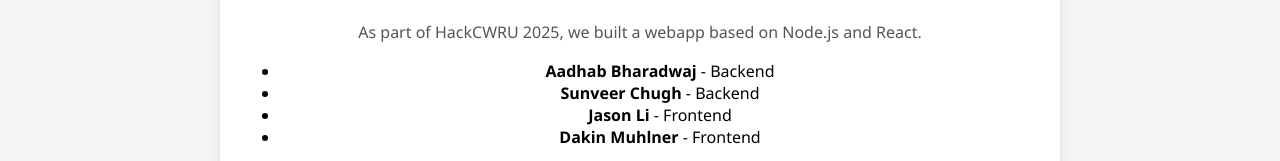
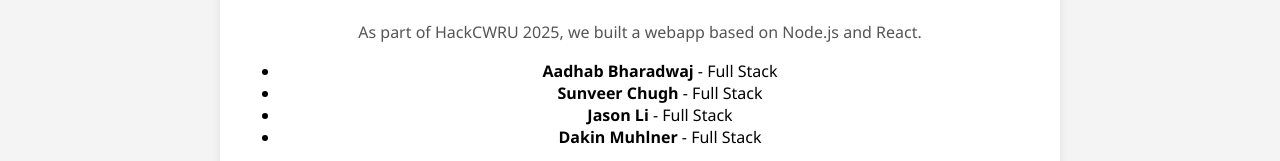
Before and after one commit to jasonli2446/ExpressInkFrontend, a React (Create React App) app in the folder image-upload-react/: page /About in a window 1280 px wide. Shown: the part 639-800 px from the top of the page. Built offline with nearby package versions, Linux system fonts and the light colour scheme.

Commit message:
header updates

```diff
--- a/image-upload-react/src/components/Header.js
+++ b/image-upload-react/src/components/Header.js
@@ -13,7 +13,7 @@
       </div>
       <ul className="nav-links">
         <li>
-          <a href="#" className="nav-item">
+          <a href="/" className="nav-item">
             Home
           </a>
         </li>
@@ -28,7 +28,7 @@
           </a>
         </li>
         <li>
-          <a href="/Event" className="nav-item">
+          <a href="/Events" className="nav-item">
             Events
           </a>
         </li>
--- a/image-upload-react/src/components/ImageUpload.css
+++ b/image-upload-react/src/components/ImageUpload.css
@@ -52,7 +52,7 @@
 .image-preview-container img {
   width: 100%;
   height: 100%;
-  object-fit: cover; /* Make the image fill the container */
+  object-fit: contain; /* Make the image fill the container */
 }
 
 .controls {
--- a/image-upload-react/src/pages/About.js
+++ b/image-upload-react/src/pages/About.js
@@ -24,10 +24,10 @@
           As part of HackCWRU 2025, we built a webapp based on Node.js and React.
         </p>
         <ul className="team-list">
-          <li><strong>Aadhab Bharadwaj</strong> - Backend</li>
-          <li><strong>Sunveer Chugh</strong> - Backend</li>
-          <li><strong>Jason Li</strong> - Frontend</li>
-          <li><strong>Dakin Muhlner</strong> - Frontend</li>
+          <li><strong>Aadhab Bharadwaj</strong> - Full Stack</li>
+          <li><strong>Sunveer Chugh</strong> - Full Stack</li>
+          <li><strong>Jason Li</strong> - Full Stack</li>
+          <li><strong>Dakin Muhlner</strong> - Full Stack</li>
         </ul>
       </section>
 
```
